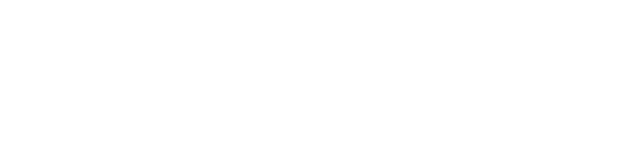
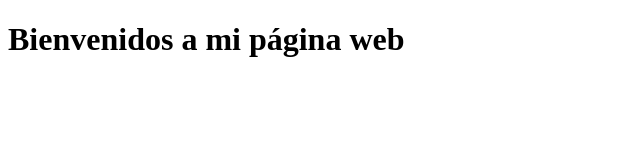
Before and after one commit to GwenDarrot/MyFirstRepo, a plain HTML site: page index.html in a window 1280 px wide. Shown: the whole page, without its empty margins (0-640 px from the left). Drawn offline with Linux system fonts and the light colour scheme.

Commit message:
Añadido título en la página web

```diff
--- a/index.html
+++ b/index.html
@@ -6,5 +6,6 @@
     <title>Arxiu</title>
 </head>
 <body>
+    <h1>Bienvenidos a mi página web</h1>
 </body>
 </html>
```
